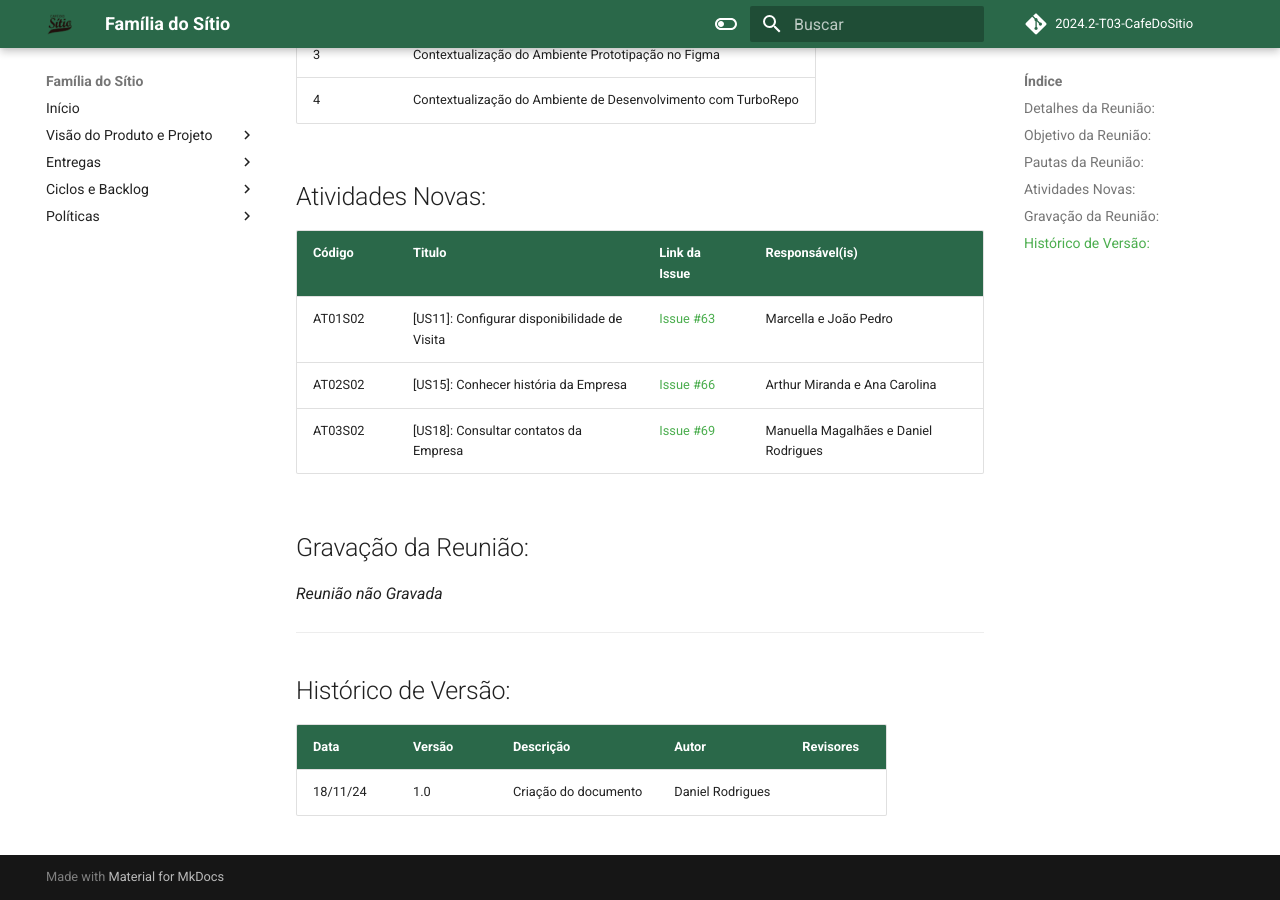
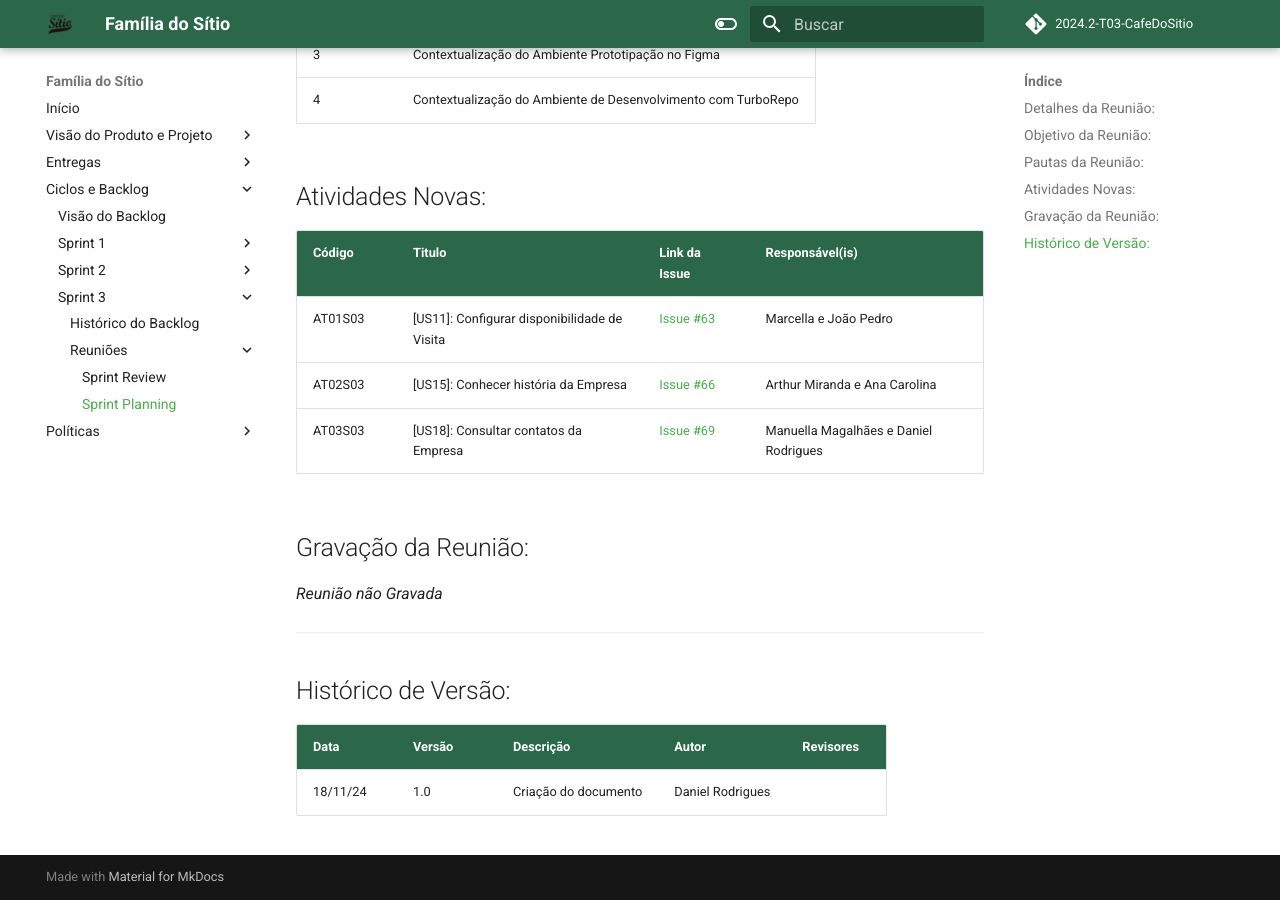
Before and after one commit to mdsreq-fga-unb/2024.2-T03-CafeDoSitio, an MkDocs documentation site: the page built from docs/sections/4-sprints/sprint3/reuniões/[Equipe]18Nov2024pt2.md, in a window 1280 px wide and 900 px high, scrolled down 1244 px. Built offline with MkDocs 1.6.1 and Material for MkDocs 9.7.7, drawn with Linux system fonts in a browser that asks for light colours; comment, search, counter and statistics services are not loaded.

Commit message:
docs: adicinando no mkdocs e corrigindo erros

```diff
--- a/docs/sections/4-sprints/sprint3/reuniões/[Equipe]18Nov2024pt2.md
+++ b/docs/sections/4-sprints/sprint3/reuniões/[Equipe]18Nov2024pt2.md
@@ -30,9 +30,9 @@ A reunião de Planning tinha como objetivo estabelecer os responsáveis pelas no
 
 Código  | Titulo                                       | Link da Issue | Responsável(is)
 ------- | -------------------------------------------- | ------------- | ---------------
-AT01S02 | [US11]: Configurar disponibilidade de Visita | [Issue #63](https://github.com/mdsreq-fga-unb/2024.2-T03-CafeDoSitio/issues/63) | Marcella e João Pedro
-AT02S02 | [US15]: Conhecer história da Empresa         | [Issue #66](https://github.com/mdsreq-fga-unb/2024.2-T03-CafeDoSitio/issues/66) | Arthur Miranda e Ana Carolina
-AT03S02 | [US18]: Consultar contatos da Empresa        | [Issue #69](https://github.com/mdsreq-fga-unb/2024.2-T03-CafeDoSitio/issues/69) | Manuella Magalhães e Daniel Rodrigues
+AT01S03 | [US11]: Configurar disponibilidade de Visita | [Issue #63](https://github.com/mdsreq-fga-unb/2024.2-T03-CafeDoSitio/issues/63) | Marcella e João Pedro
+AT02S03 | [US15]: Conhecer história da Empresa         | [Issue #66](https://github.com/mdsreq-fga-unb/2024.2-T03-CafeDoSitio/issues/66) | Arthur Miranda e Ana Carolina
+AT03S03 | [US18]: Consultar contatos da Empresa        | [Issue #69](https://github.com/mdsreq-fga-unb/2024.2-T03-CafeDoSitio/issues/69) | Manuella Magalhães e Daniel Rodrigues
 
 ## Gravação da Reunião:
 _Reunião não Gravada_
--- a/mkdocs.yml
+++ b/mkdocs.yml
@@ -30,6 +30,11 @@ nav:
       - Reuniões:
         - Sprint Review: sections/4-sprints/sprint2/reuniões/[Equipe]11Nov2024pt1.md
         - Sprint Planning: sections/4-sprints/sprint2/reuniões/[Equipe]11Nov2024pt2.md
+    - Sprint 3:
+      - Histórico do Backlog: sections/4-sprints/sprint3/HistoricoBacklog.md
+      - Reuniões:
+        - Sprint Review: sections/4-sprints/sprint3/reuniões/[Equipe]18Nov2024pt1.md
+        - Sprint Planning: sections/4-sprints/sprint3/reuniões/[Equipe]18Nov2024pt2.md
   - Políticas:
     - GCS: sections/3-politicas/gcs.md
 
```
Also changed, not shown: docs/sections/4-sprints/sprint1/reuniões/[Equipe]04Nov2024.md (+1 -1 lines), docs/sections/4-sprints/sprint2/reuniões/[Equipe]11Nov2024pt1.md (+1 -1 lines).
